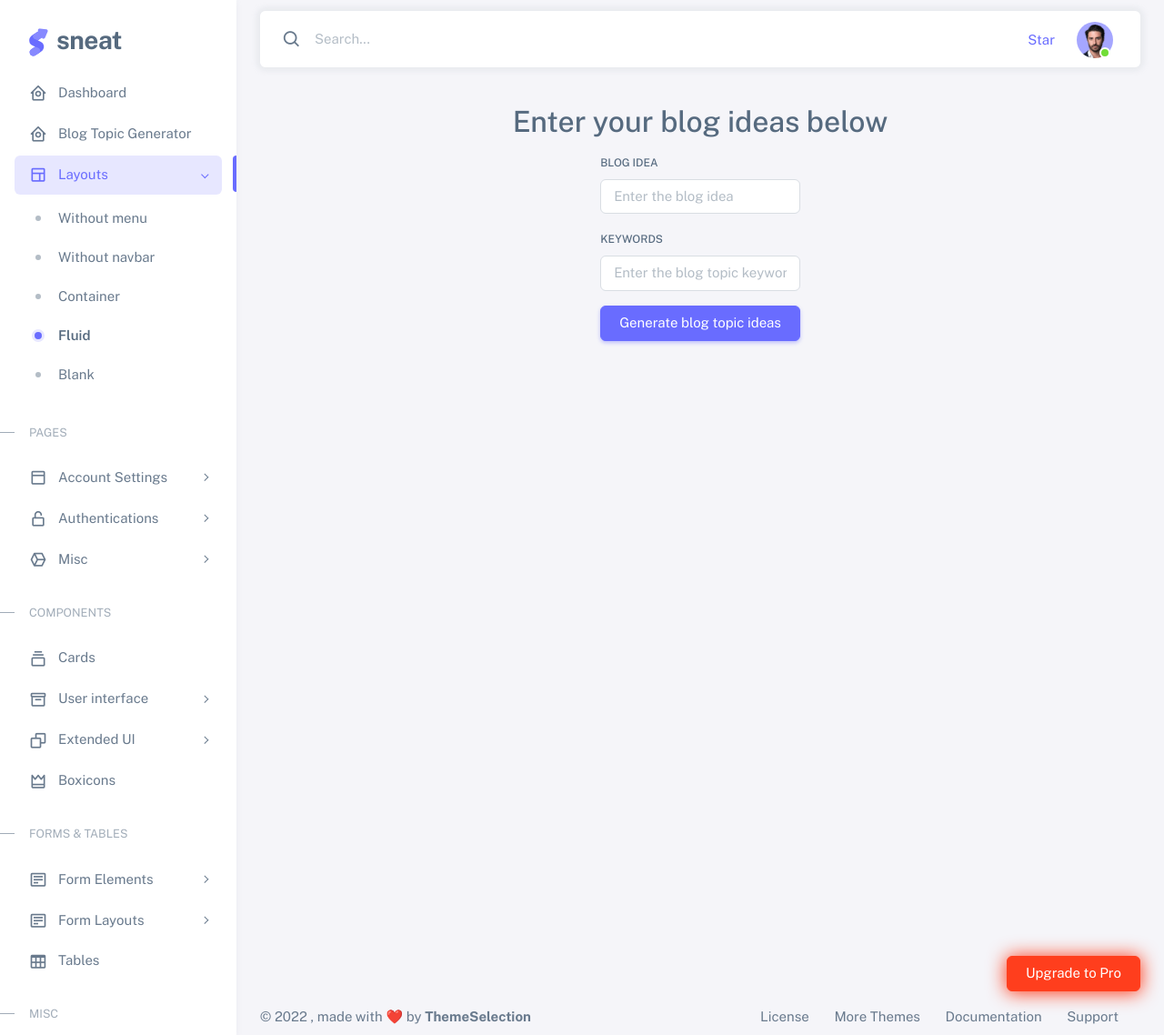
After one commit to BillMuriu/Ai_writing_assistant, a Django app: page /dashboard/generate-blog-topic in a window 1280 px wide. The commit adds this page. Shown: the whole page at 91% size. Run offline with Django 4.2, Linux system fonts and the light colour scheme; some libraries are stand-ins or nearby versions.

Commit message:
The blog-topic template

```diff
--- a/dashboard/urls.py
+++ b/dashboard/urls.py
@@ -5,4 +5,7 @@ from .import views
 urlpatterns = [
     path('home', views.home, name='dashboard'),
     path('profile', views.profile, name='profile'),
+
+    ##Blog generation Routes
+    path('generate-blog-topic', views.blogTopic, name='blog-topic'),
 ]
--- a/dashboard/views.py
+++ b/dashboard/views.py
@@ -9,6 +9,7 @@ from django.contrib.auth.decorators import user_passes_test
 ##Local Imports
 from .forms import *
 from .models import *
+from .functions import *
 
 
 @login_required
@@ -39,3 +40,15 @@ def profile(request):
 
 
     return render(request, 'dashboard/profile.html', context)
+
+
+def blogTopic(request):
+    context = {}
+
+    if request.method == 'POST':
+        blogIdea = request.POST['blogIdea']
+        keywords = request.POST['keywords']
+
+        blogTopics = generateBlogTopicIdeas(blogIdea, keywords)
+
+    return render(request, 'dashboard/blog-topic.html')
--- /dev/null
+++ b/templates/dashboard/blog-topic.html
@@ -0,0 +1,31 @@
+{% extends 'layout/dashboard.html' %}
+{% load static %}
+
+
+
+
+
+{% block body %}
+
+<h2 class="mb-3">Enter your blog ideas below</h2>
+
+<form class="" action="#" method="POST">
+{% csrf_token %}
+
+  <div class="mb-3">
+    <label for="blogIdea" class="form-label">Blog Idea</label>
+    <input type="text" class="form-control" name="blogIdea" placeholder="Enter the blog idea" required />
+  </div>
+
+  <div class="mb-3">
+    <label for="keywords" class="form-label">Keywords</label>
+    <input type="text" class="form-control" name="keywords" placeholder="Enter the blog topic keywords" />
+  </div>
+
+  <div class="mb-3">
+    <button class="btn btn-primary d-grid w-100" type="submit">Generate blog topic ideas</button>
+  </div>
+
+</form>
+
+{% endblock %}
--- a/templates/layout/dashboard.html
+++ b/templates/layout/dashboard.html
@@ -148,7 +148,7 @@
             </li>
 
             <li class="menu-item">
-              <a href="#" class="menu-link">
+              <a href="{% url 'blog-topic' %}" class="menu-link">
                 <i class="menu-icon tf-icons bx bx-home-circle"></i>
                 <div data-i18n="Analytics">Blog Topic Generator</div>
               </a>
@@ -599,10 +599,6 @@
                 <div class="layout-demo-placeholder">
 
                 </div>
-                <div class="layout-demo-info">
-                  <h4>Layout fluid</h4>
-                  <p>Fluid layout sets a <code>100% width</code> at each responsive breakpoint.</p>
-                </div>
               </div>
               <!--/ Layout Demo -->
             </div>
```
Also changed, not shown: dashboard/functions.py (+32 -12 lines).
